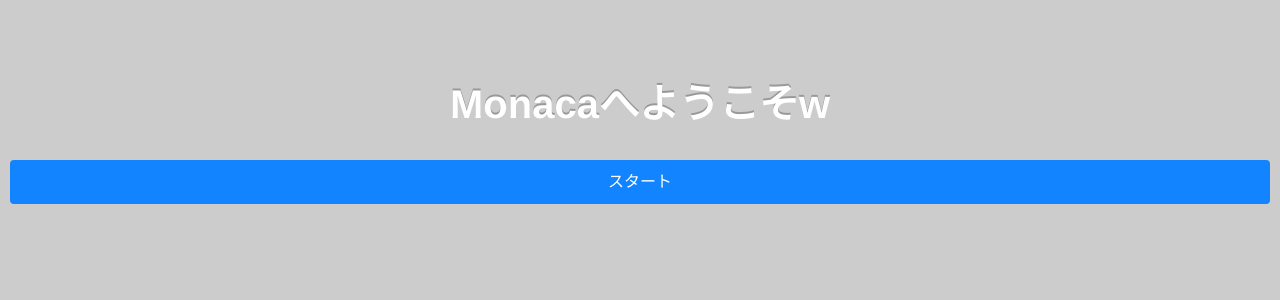
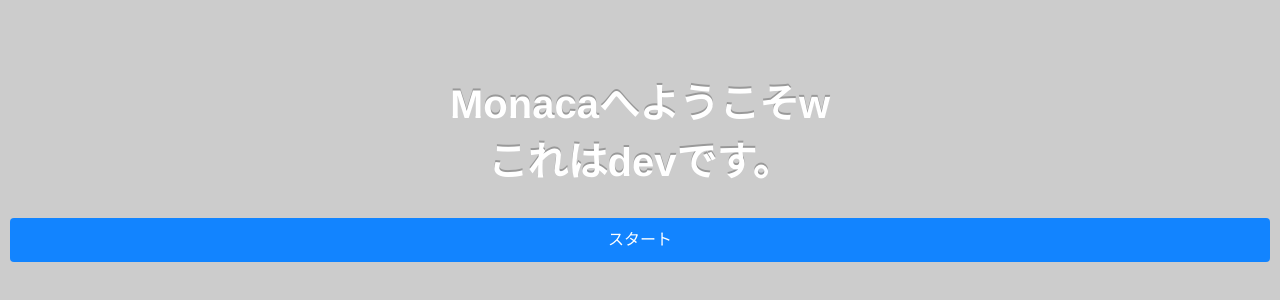
Before and after one commit to suohred/monacatest, a browser extension: page www/index.html in a window 1280 px wide. Shown: the part 138-438 px from the top of the page. Drawn offline with Linux system fonts and the light colour scheme.

Commit message:
20171031_ブランチテスト

```diff
--- a/www/index.html
+++ b/www/index.html
@@ -17,7 +17,7 @@
 </head>
 <body>
 
-    <h1>Monacaへようこそw</h1>
+    <h1>Monacaへようこそw<br>これはdevです。</h1>
     <a class="button--large" href="phonegap-demo.html">スタート</a>
 
 </body>
```
